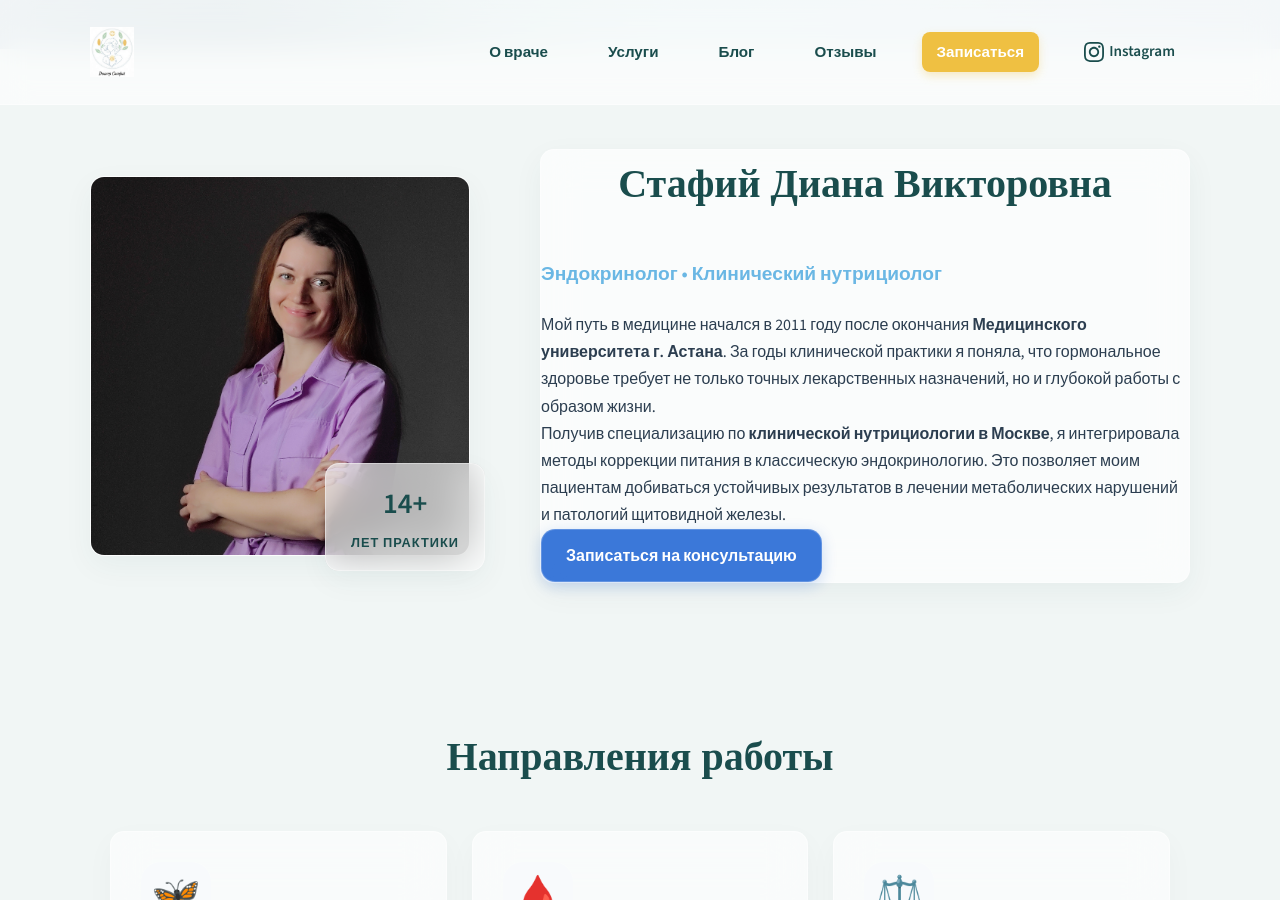
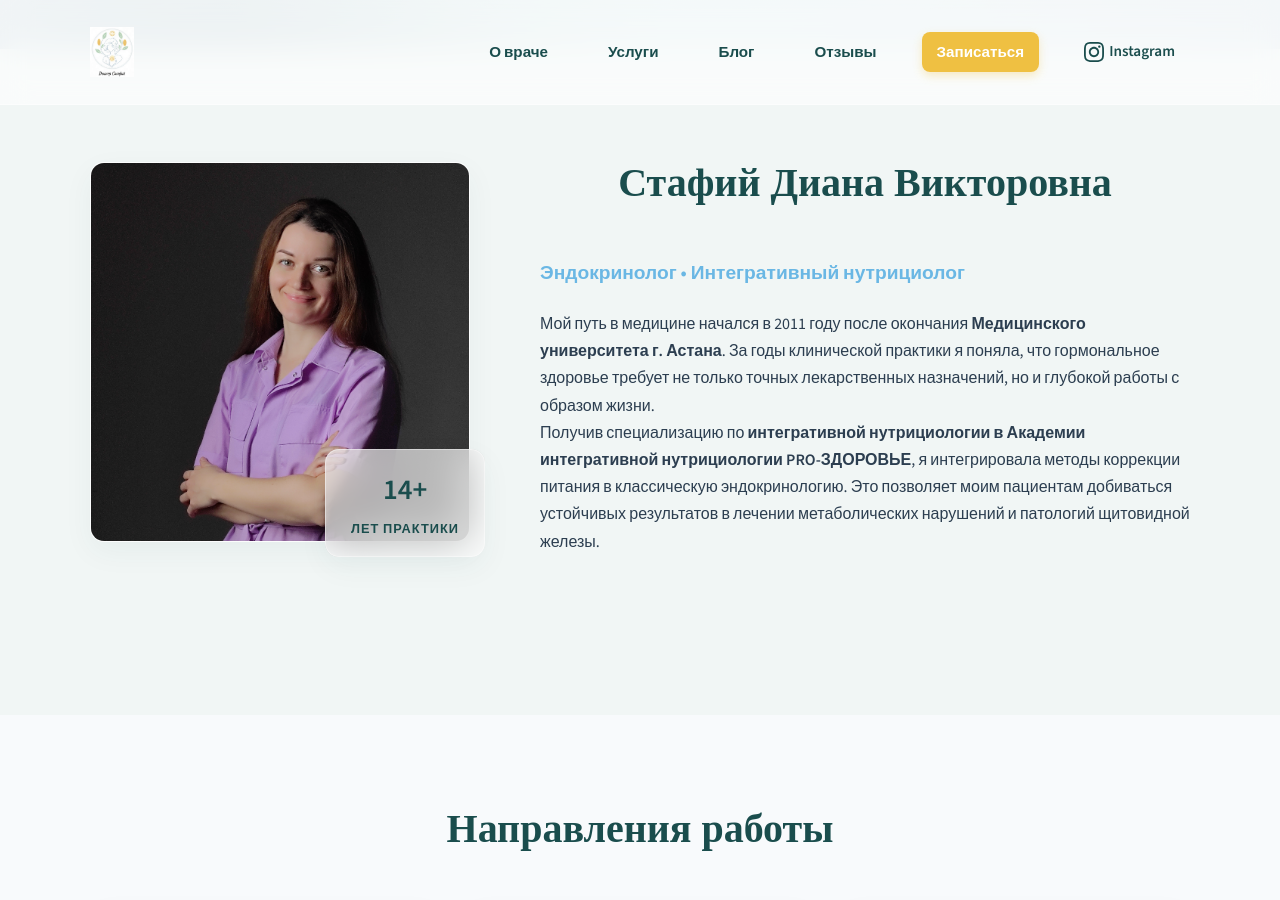
Before and after one commit to gosubv/doctorstafij, a Jekyll site: the page built from index.md, in a window 1280 px wide and 900 px high, scrolled down 626 px. Built offline with Jekyll 4.4.1, drawn with Linux system fonts in a browser that asks for light colours.

Commit message:
Update index.md

```diff
--- a/index.md
+++ b/index.md
@@ -16,6 +16,7 @@ title: Доктор Стафий | Эндокринолог-нутрициоло
 
 <section id="about" class="about-section">
     <div class="container">
+
         <div class="about-hero">
             <div class="about-image">
                 <img src="{{ '/assets/img/doctor.png' | relative_url }}" alt="Стафий Диана Викторовна" class="doctor-img glass-panel">
@@ -25,21 +26,20 @@ title: Доктор Стафий | Эндокринолог-нутрициоло
                 </div>
             </div>
 
-            <div class="about-content glass-panel">
+            <div class="about-content">
                 <h2 class="section-title">Стафий Диана Викторовна</h2>
-                <p class="subtitle">Эндокринолог • Клинический нутрициолог</p>
+                <p class="subtitle">Эндокринолог • Интегративный нутрициолог</p>
 
                 <div class="bio-text">
                     <p>Мой путь в медицине начался в 2011 году после окончания <strong>Медицинского университета г. Астана</strong>. За годы клинической практики я поняла, что гормональное здоровье требует не только точных лекарственных назначений, но и глубокой работы с образом жизни.</p>
-
-                    <p>Получив специализацию по <strong>клинической нутрициологии в Москве</strong>, я интегрировала методы коррекции питания в классическую эндокринологию. Это позволяет моим пациентам добиваться устойчивых результатов в лечении метаболических нарушений и патологий щитовидной железы.</p>
+                    <p>Получив специализацию по <strong>интегративной нутрициологии в Академии интегративной нутрициологии PRO-ЗДОРОВЬЕ</strong>, я интегрировала методы коррекции питания в классическую эндокринологию. Это позволяет моим пациентам добиваться устойчивых результатов в лечении метаболических нарушений и патологий щитовидной железы.</p>
                 </div>
-
-                <a href="#booking" class="cta-button">Записаться на консультацию</a>
             </div>
         </div>
+    </div>
+</section>
 
-        <section id="specializations" class="spec-section">
+<section id="specializations" class="spec-section">
     <div class="container">
         <h2 class="section-title">Направления работы</h2>
         <div class="spec-grid">
@@ -83,12 +83,6 @@ title: Доктор Стафий | Эндокринолог-нутрициоло
         </div>
     </div>
 </section>
-
-    </div>
-</section>
-
-
-
 
 <section id="certificates" style="background: #ffffff; padding: 80px 0;">
     <div class="container">
```
